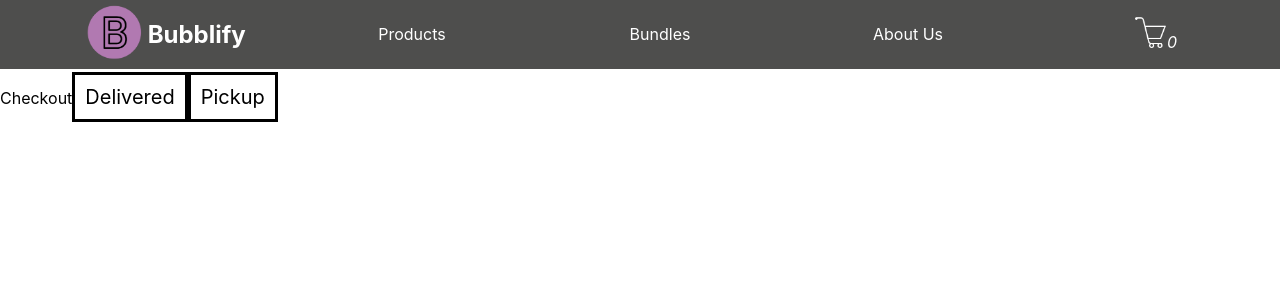
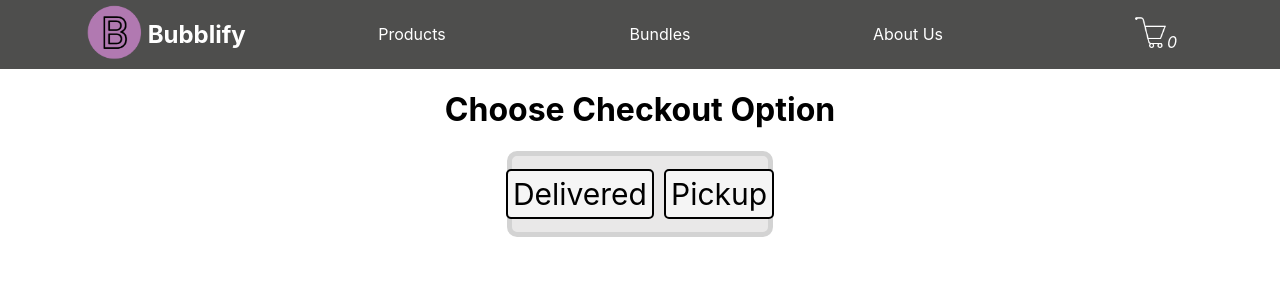
Before and after one commit to Daddara/Bubblify, a React (Create React App) app: page /cart/checkout in a window 1280 px wide. Shown: the top 300 px of the page. Built offline with nearby package versions, Linux system fonts and the light colour scheme; no server answers.

Commit message:
delivery styles

```diff
--- a/src/components/Checkout/index.js
+++ b/src/components/Checkout/index.js
@@ -6,8 +6,10 @@ import styles from "./styles.css";
 class Checkout extends React.Component{
     render(){
         return(
-            // Store Pickup or Delivered
-            <div>Checkout
+            <div>
+            <h1 className="h1Bundles">Choose Checkout Option</h1>
+            <div className="checkoutDiv">
+            <div>
                 <NavLink
                 className="checkoutbtnopt"
                 // activeClassName="is-active"
@@ -23,6 +25,8 @@ class Checkout extends React.Component{
             Pickup
             </NavLink>
             </div>
+            </div>
+            </div>
         )
     }
 }
--- a/src/components/Checkout/styles.css
+++ b/src/components/Checkout/styles.css
@@ -1,9 +1,46 @@
+.checkoutDiv{
+    display: grid;
+    row-gap: 50px;
+    justify-content: center;
+    align-items: center;
+    padding-top: 20px;
+    padding-bottom: 20px;
+    border: 5px solid lightgray;
+    border-radius: 10px;
+    margin: auto;
+    width: 20%;;
+    background-color: rgb(233, 232, 232);
+
+}
+
 .checkoutbtnopt{
-    border: 3px solid black;
+    background-color: rgb(245, 245, 245);
+    color: black;
+    border: 2px solid black;
+    border-radius: 5px;
+    margin: 5px;
+    padding: 5px;
     text-decoration: none;
-    padding: 10px 10px;
     text-align: center;
-    align-items: center;
-    color: black;
-    font-size: 20px;
+    font-size: 30px;
+    transition: all .2s ease-in-out;
 }
+
+.checkoutbtnopt:hover {
+    background-color: green;
+    cursor: pointer;
+}
+
+.checkoutbtnopt:active {
+    background: #e5e5e5;
+    -webkit-box-shadow: inset 0px 0px 5px #c1c1c1;
+    -moz-box-shadow: inset 0px 0px 5px #c1c1c1;
+    box-shadow: inset 0px 0px 5px #c1c1c1;
+    outline: none;
+    transform: scale(1.1);
+	transition: .1s;
+}
+
+.h1Bundles{
+    text-align: center;
+}
```
